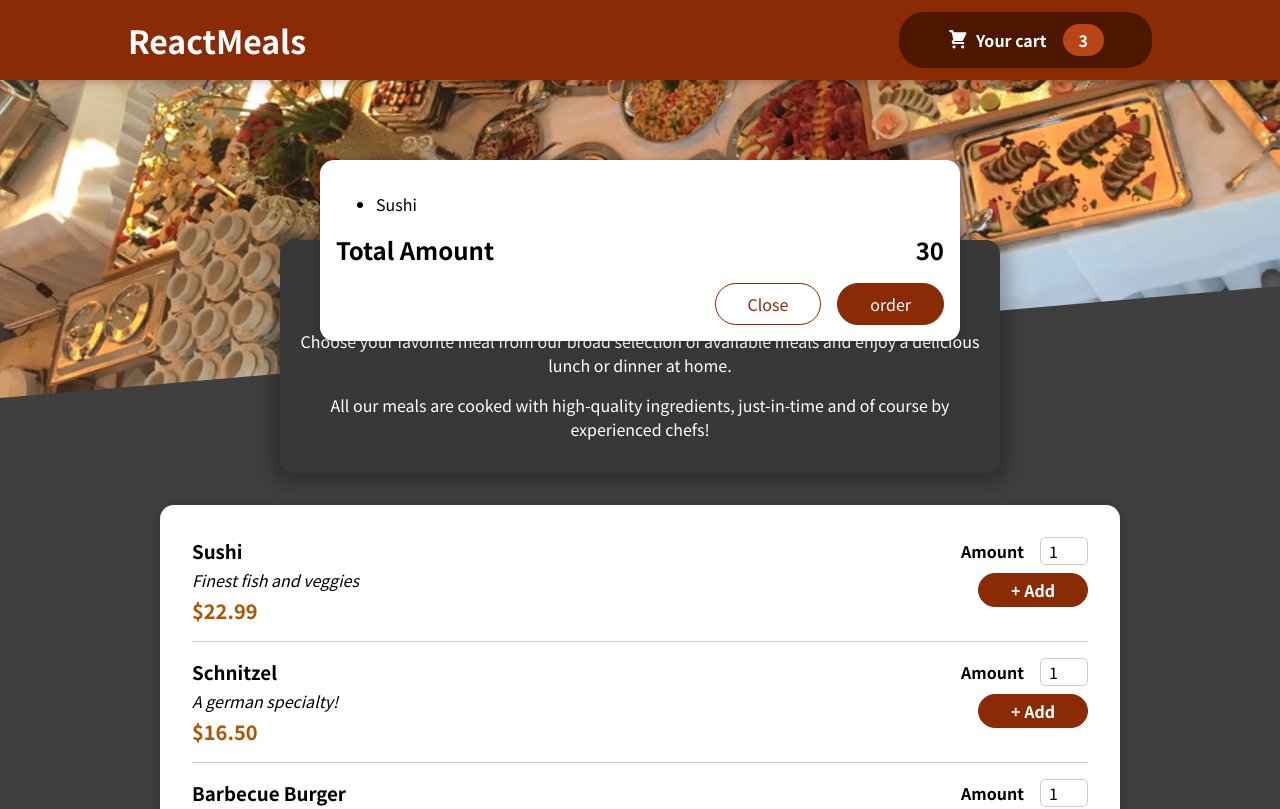
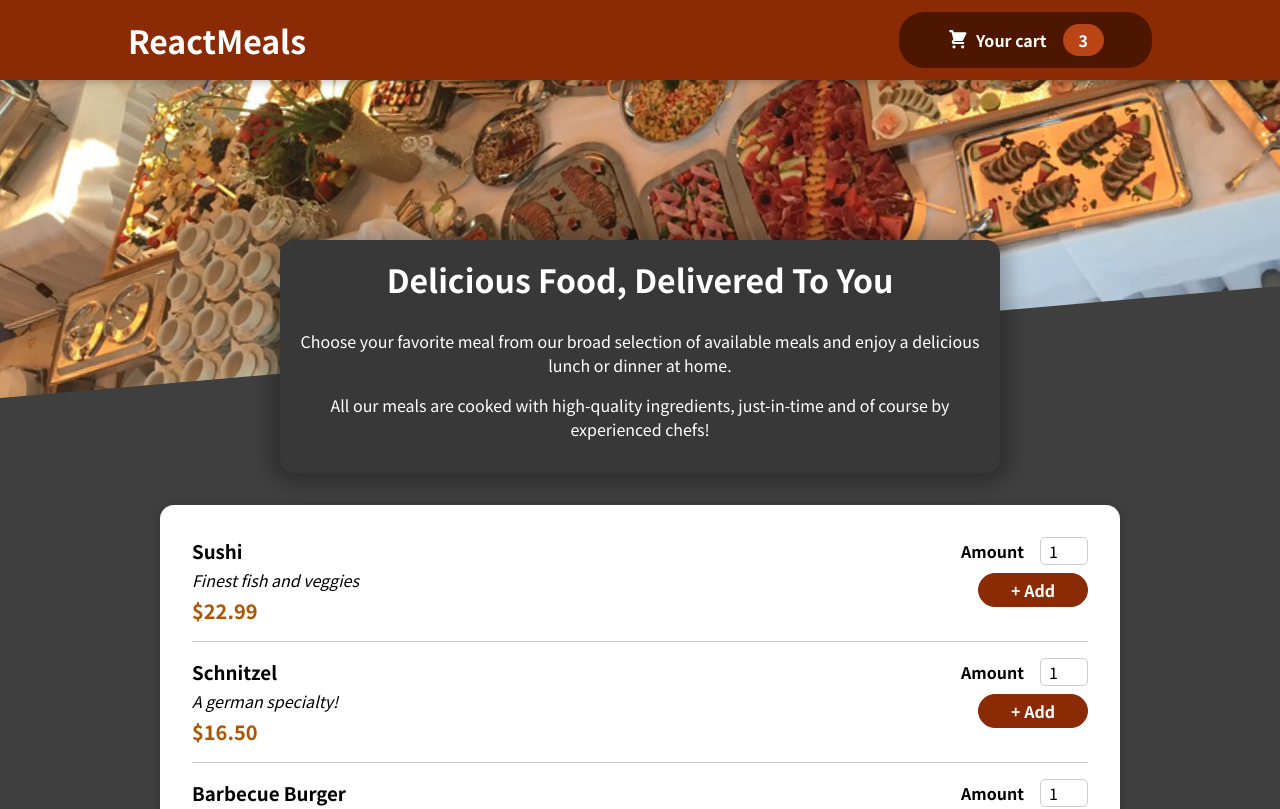
Before and after one commit to rampion19/restaurent-project, a React (Create React App) app: page / in a window 1280 px wide. Shown: the top 809 px of the page. Built offline with nearby package versions, Linux system fonts and the light colour scheme.

Commit message:
Added visible state and handler for cart

```diff
--- a/src/App.js
+++ b/src/App.js
@@ -1,13 +1,23 @@
-import { Fragment } from "react";
+import { Fragment, useState } from "react";
 import Cart from "./components/Cart/Cart";
 import Header from "./components/Layout/Header";
 import Meals from "./components/Meals/Meals";
 
 function App() {
+
+  const [cartIsShown, setCartIsShown] = useState(false);
+
+  const showCartHandler = () => {
+    setCartIsShown(true);
+  }
+
+  const hideCartHandler = () => {
+    setCartIsShown(false);
+  }
   return (
     <Fragment>
-      <Cart />
-      <Header />
+     {cartIsShown && <Cart onClose ={hideCartHandler} />}
+      <Header onCartShow = {showCartHandler}/>
       <main>
         <Meals />
       </main>
--- a/src/components/Cart/Cart.js
+++ b/src/components/Cart/Cart.js
@@ -6,14 +6,15 @@ const Cart = props => {
     const cartItems = <ul>{[{ id: 'c1', name: 'Sushi', amount: 2, price: 12 }].map(item =>
         <li>{item.name}</li>)}</ul>
     return (
-        <Modal >
+        <Modal onClose = {props.onClose}>
             {cartItems}
             <div className={classes.total} >
                 <span>Total Amount</span>
                 <span>30</span>
             </div>
             <div className={classes.actions}>
-                <button className={classes['button--alt']}>Close</button>
+                <button className={classes['button--alt']}
+                    onClick={props.onClose}>Close</button>
                 <button className={classes.button}>order</button>
             </div>
         </Modal>
--- a/src/components/Layout/Header.js
+++ b/src/components/Layout/Header.js
@@ -8,7 +8,7 @@ const Header = props => {
         <Fragment>
             <header className={classes.header}>
                 <h1>ReactMeals</h1>
-                <HeaderCartButton>Cart</HeaderCartButton>
+                <HeaderCartButton onClick={props.onCartShow}>Cart</HeaderCartButton>
             </header>
             <div className={classes['main-image']}>
                 <img src={mealsImage} alt='A table full of delecious food!' />
--- a/src/components/Layout/HeaderCartButton.js
+++ b/src/components/Layout/HeaderCartButton.js
@@ -1,13 +1,15 @@
 import CartIcon from "../Cart/CartIcon"
 import classes from './HeaderCartButton.module.css'
 
+
 const HeaderCartButton = props => {
+
     return (
-        <button className={classes.button}>
+        <button className={classes.button} onClick={props.onClick}>
             <span className={classes.icon}>
                 <CartIcon />
             </span>
-            <span>Your cart</span>
+            <span >Your cart</span>
             <span className={classes.badge}>3</span>
         </button>
     )
--- a/src/components/UI/Modal.js
+++ b/src/components/UI/Modal.js
@@ -1,26 +1,25 @@
 import { Fragment } from 'react'
 import classes from './Modal.module.css'
-import  ReactDOM  from 'react-dom'
+import ReactDOM from 'react-dom'
 
 const Backdrop = props => {
 
-    return <div className= {classes.backrop} />
-
+    return <div className={classes.backrop} onClick = {props.onClose}/>
 }
 
 const ModalOverlays = props => {
 
-    return <div className= {classes.modal} >
-    <div className= {classes.content}>{props.children}</div>
+    return <div className={classes.modal} >
+        <div className={classes.content}>{props.children}</div>
     </div>
 }
 
 const portalElements = document.getElementById("overlays")
 const Modal = props => {
-return <Fragment>
-    {ReactDOM.createPortal(<Backdrop />,portalElements)}
-    {ReactDOM.createPortal(<ModalOverlays>{props.children}</ModalOverlays>, portalElements)}
-</Fragment>
+    return <Fragment>
+        {ReactDOM.createPortal(<Backdrop onClose = {props.onClose}/>, portalElements)}
+        {ReactDOM.createPortal(<ModalOverlays>{props.children}</ModalOverlays>, portalElements)}
+    </Fragment>
 }
 
 export default Modal;
```
